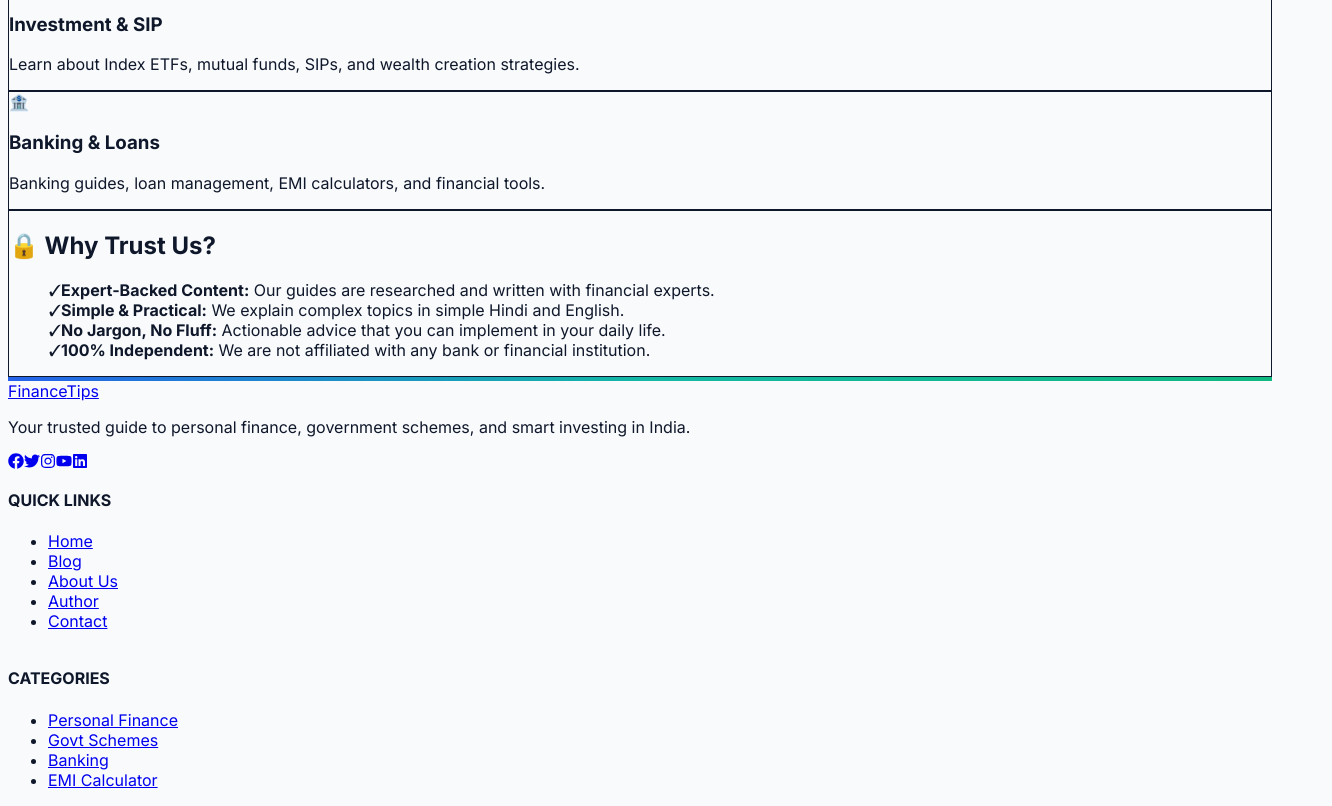
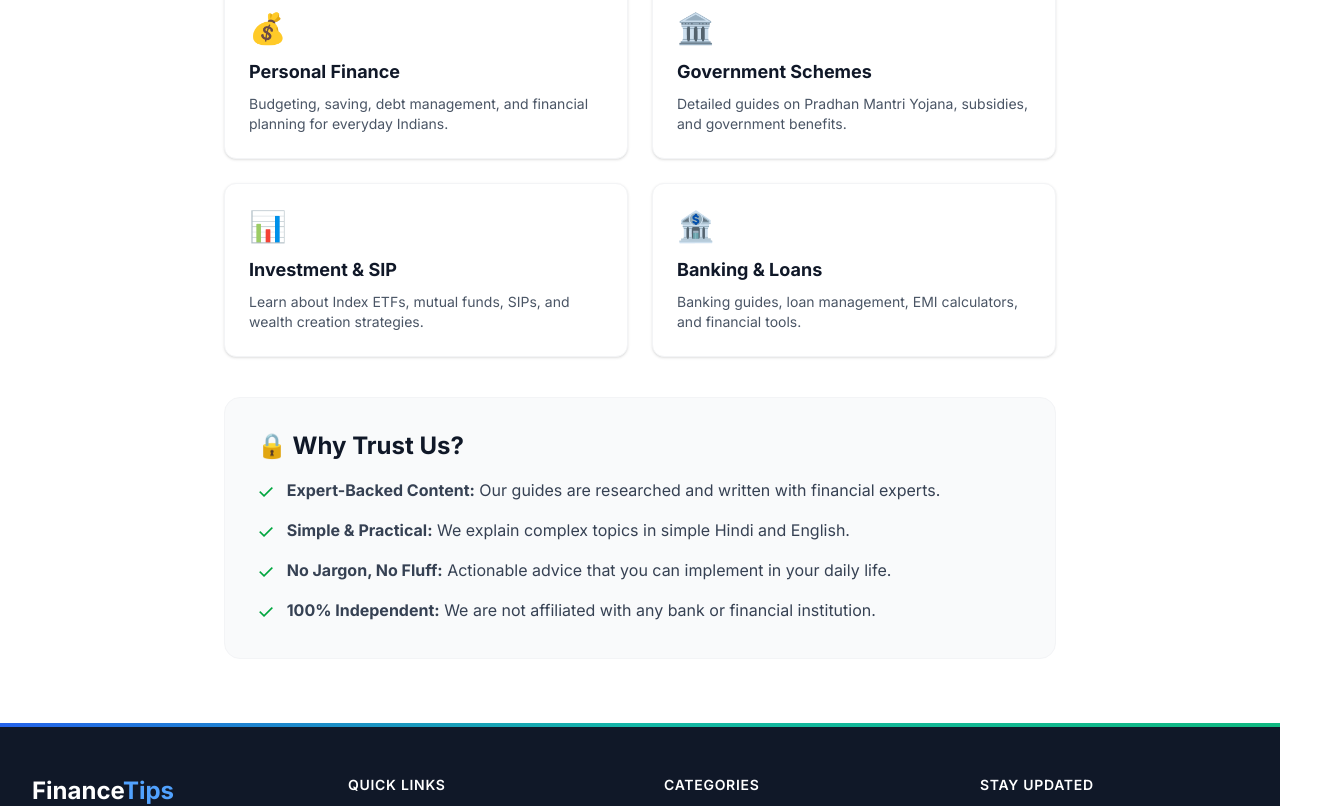
Before and after one commit to imtiyazemmu/financial-frontend, a Next.js app: page /about in a window 1280 px wide. Shown: the part 540-1346 px from the top of the page, 1332 px wide, since content can reach past the window. Built offline with nearby package versions, Linux system fonts and the light colour scheme; no server answers.

Commit message:
fix: minimal global styles, premium blog detail with pure tailwind

```diff
--- a/app/globals.css
+++ b/app/globals.css
@@ -1,30 +1,100 @@
-@import url('https://fonts.googleapis.com/css2?family=Inter:wght@300;400;500;600;700;800;900&display=swap');
+@import "tailwindcss";
 
-@tailwind base;
-@tailwind components;
-@tailwind utilities;
+/* ✅ Root Variables – Light & Dark Mode */
+:root {
+  --background: #ffffff;
+  --foreground: #171717;
+  --primary: #2563eb;   /* Blue-600 */
+  --secondary: #14b8a6; /* Teal-500 */
+  --accent: #10b981;    /* Emerald-500 */
+}
 
-@layer base {
-  html {
-    font-family: 'Inter', system-ui, sans-serif;
-  }
-  body {
-    background: #f8fafc;
-    color: #0f172a;
+@theme inline {
+  --color-background: var(--background);
+  --color-foreground: var(--foreground);
+  --font-sans: var(--font-geist-sans);
+  --font-mono: var(--font-geist-mono);
+  --color-primary: var(--primary);
+  --color-secondary: var(--secondary);
+  --color-accent: var(--accent);
+}
+
+/* ✅ Dark Mode Preferences */
+@media (prefers-color-scheme: dark) {
+  :root {
+    --background: #0a0a0a;
+    --foreground: #ededed;
+    --primary: #3b82f6;   /* Lighter blue for dark mode */
+    --secondary: #2dd4bf; /* Lighter teal */
+    --accent: #34d399;    /* Lighter emerald */
   }
 }
 
-/* कस्टम स्क्रॉलबार (Optional) */
-::-webkit-scrollbar {
-  width: 8px;
+/* ✅ Base Styles – Optimized */
+body {
+  background: var(--background);
+  color: var(--foreground);
+  font-family: 'Inter', system-ui, -apple-system, sans-serif;
+  transition: background 0.3s ease, color 0.3s ease;
+  -webkit-font-smoothing: antialiased;
+  -moz-osx-font-smoothing: grayscale;
 }
-::-webkit-scrollbar-track {
-  background: #f1f1f1;
+
+/* ✅ Font Optimization – FCP Improvement */
+@font-face {
+  font-family: 'Inter';
+  font-display: swap;
 }
-::-webkit-scrollbar-thumb {
-  background: #2563eb;
-  border-radius: 50px;
+
+/* ✅ HTML Smooth Scrolling */
+html {
+  scroll-behavior: smooth;
 }
-::-webkit-scrollbar-thumb:hover {
-  background: #1d4ed8;
+
+/* ✅ Custom Utilities */
+@layer utilities {
+  /* Gradient Border */
+  .border-image-gradient {
+    border-image: linear-gradient(to right, var(--primary), var(--secondary)) 1;
+  }
+
+  /* Glassmorphism */
+  .glass {
+    background: rgba(255, 255, 255, 0.7);
+    backdrop-filter: blur(8px);
+    -webkit-backdrop-filter: blur(8px);
+    border: 1px solid rgba(255, 255, 255, 0.3);
+  }
+
+  .glass-dark {
+    background: rgba(0, 0, 0, 0.5);
+    backdrop-filter: blur(8px);
+    -webkit-backdrop-filter: blur(8px);
+    border: 1px solid rgba(255, 255, 255, 0.1);
+  }
+
+  /* Line Clamp */
+  .line-clamp-2 {
+    display: -webkit-box;
+    -webkit-line-clamp: 2;
+    -webkit-box-orient: vertical;
+    overflow: hidden;
+    text-overflow: ellipsis;
+  }
+
+  .line-clamp-3 {
+    display: -webkit-box;
+    -webkit-line-clamp: 3;
+    -webkit-box-orient: vertical;
+    overflow: hidden;
+    text-overflow: ellipsis;
+  }
+
+  /* Gradient Text */
+  .text-gradient {
+    background: linear-gradient(to right, var(--primary), var(--secondary));
+    -webkit-background-clip: text;
+    -webkit-text-fill-color: transparent;
+    background-clip: text;
+  }
 }
```
